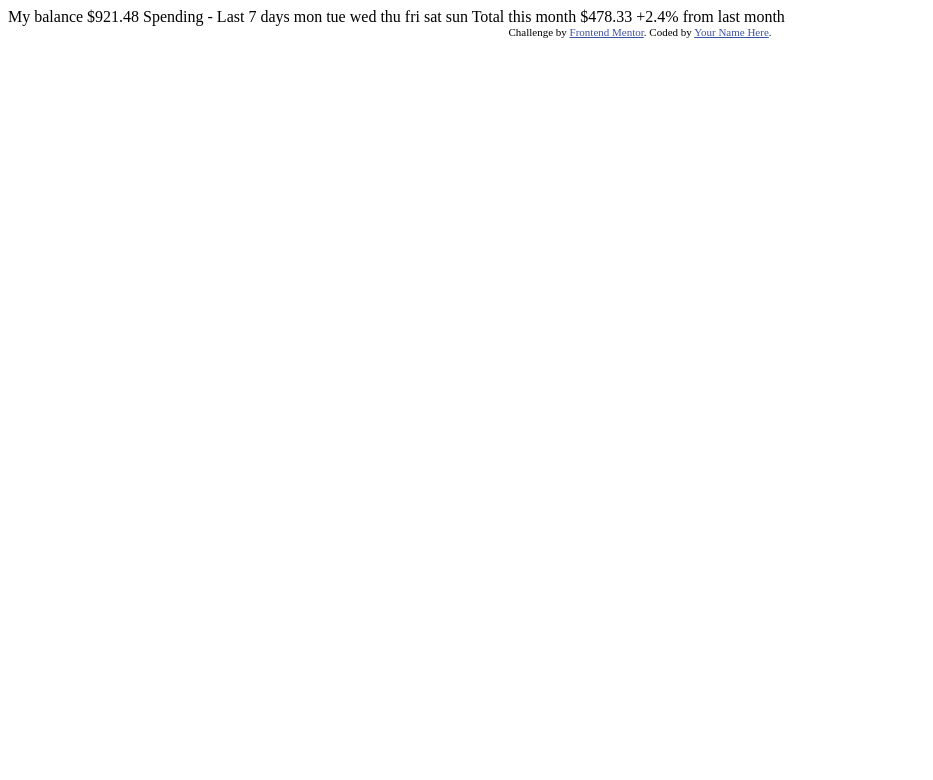
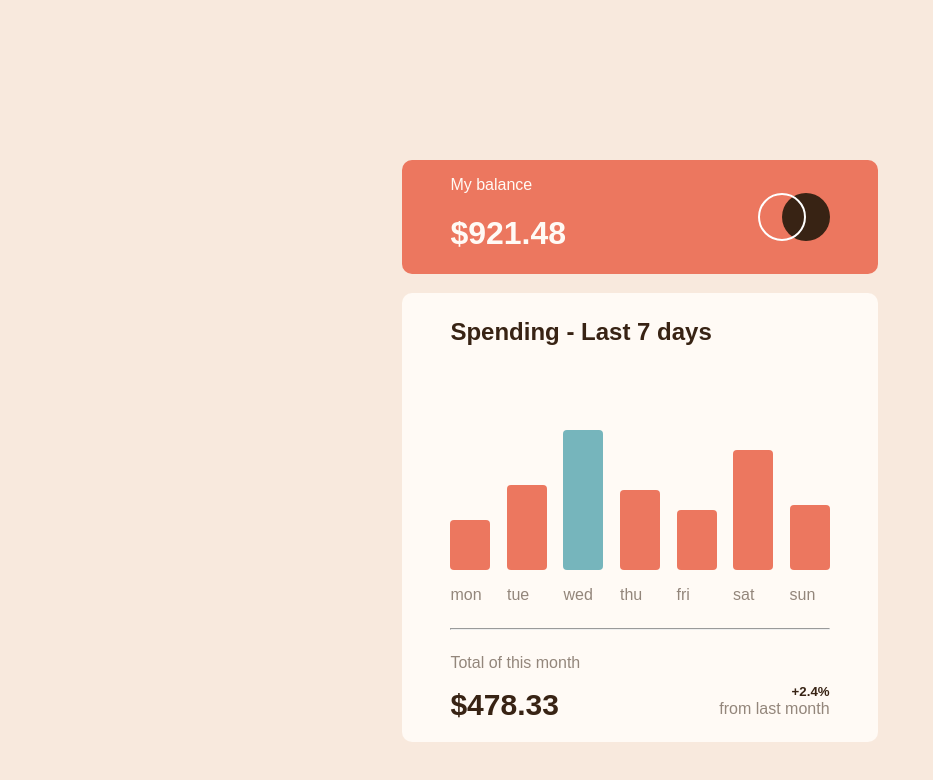
Before and after one commit to Gabbie99/myCharts, a plain HTML site: page index.html in a window 1280 px wide. Shown: the whole page, without its empty margins (0-933 px from the left). Drawn offline with Linux system fonts and the light colour scheme.

Commit message:
bug fix4

```diff
--- a/index.html
+++ b/index.html
@@ -5,6 +5,7 @@
   <meta name="viewport" content="width=device-width, initial-scale=1.0"> <!-- displays site properly based on user's device -->
 
   <link rel="icon" type="image/png" sizes="32x32" href="./images/favicon-32x32.png">
+  <link rel="stylesheet" href="Chart.css">
 
   <title>Frontend Mentor | Expenses chart component</title>
 
@@ -16,28 +17,54 @@
 </head>
 <body>
 
-  My balance
-  $921.48
+    <header>
+        <div class="head-wrapper">
+            <div class="head">
+                <p class="first-p">My balance</p>
+                <h1>$921.48</h1>
+            </div>
+            <svg width="72" height="48" viewBox="0 0 72 48" xmlns="http://www.w3.org/2000/svg"><g fill="none" fill-rule="evenodd"><circle fill="#382314" cx="48" cy="24" r="24"/><circle stroke="#FFF" stroke-width="2" cx="24" cy="24" r="23"/></g></svg>
+        </div>
+    </header>
 
-  Spending - Last 7 days
-
-  mon
-  tue
-  wed
-  thu
-  fri
-  sat
-  sun
-
-  Total this month
-  $478.33
-
-  +2.4%
-  from last month
-
-  <div class="attribution">
-    Challenge by <a href="https://www.frontendmentor.io?ref=challenge" target="_blank">Frontend Mentor</a>.
-    Coded by <a href="#">Your Name Here</a>.
-  </div>
+    <section class="section">
+        <h2 class="sec-header">Spending - Last 7 days</h2>
+        <div class="flex-bar">
+            <div class="bar">
+                <p class="second-p">mon</p><div class="mon">
+            </div>
+            </div>
+            <div class="bar">
+                <p class="second-p">tue</p><div class="tue"></div>
+            </div>
+            <div class="bar">
+                <p class="second-p">wed</p><div class="wed"></div>
+            </div>
+            <div class="bar">
+                <p class="second-p">thu</p><div class="thu"></div>
+            </div>
+            <div class="bar">
+                <p class="second-p">fri</p><div class="fri"></div>
+            </div>
+            <div class="bar">
+                <p class="second-p">sat</p><div class="sat"></div>
+            </div>
+            <div class="bar">
+                <p class="second-p">sun</p><div class="sun"></div>
+            </div>
+        </div>
+        <hr>
+        <div class="second-wrapper">
+            <div id="dif">
+                <p class="second-p">Total of this month</p>
+            <h1 class="section-head">$478.33</h1>
+            </div>
+            <div class="sec-sec-div">
+                <h5 class="sec-head">+2.4%</h5>
+                <div class="empty"></div>
+                <span class="second-p">from last month</span>
+            </div>
+        </div>
+    </section>
 </body>
 </html>
```
Also changed, not shown: Chart.html (+2 -2 lines).
